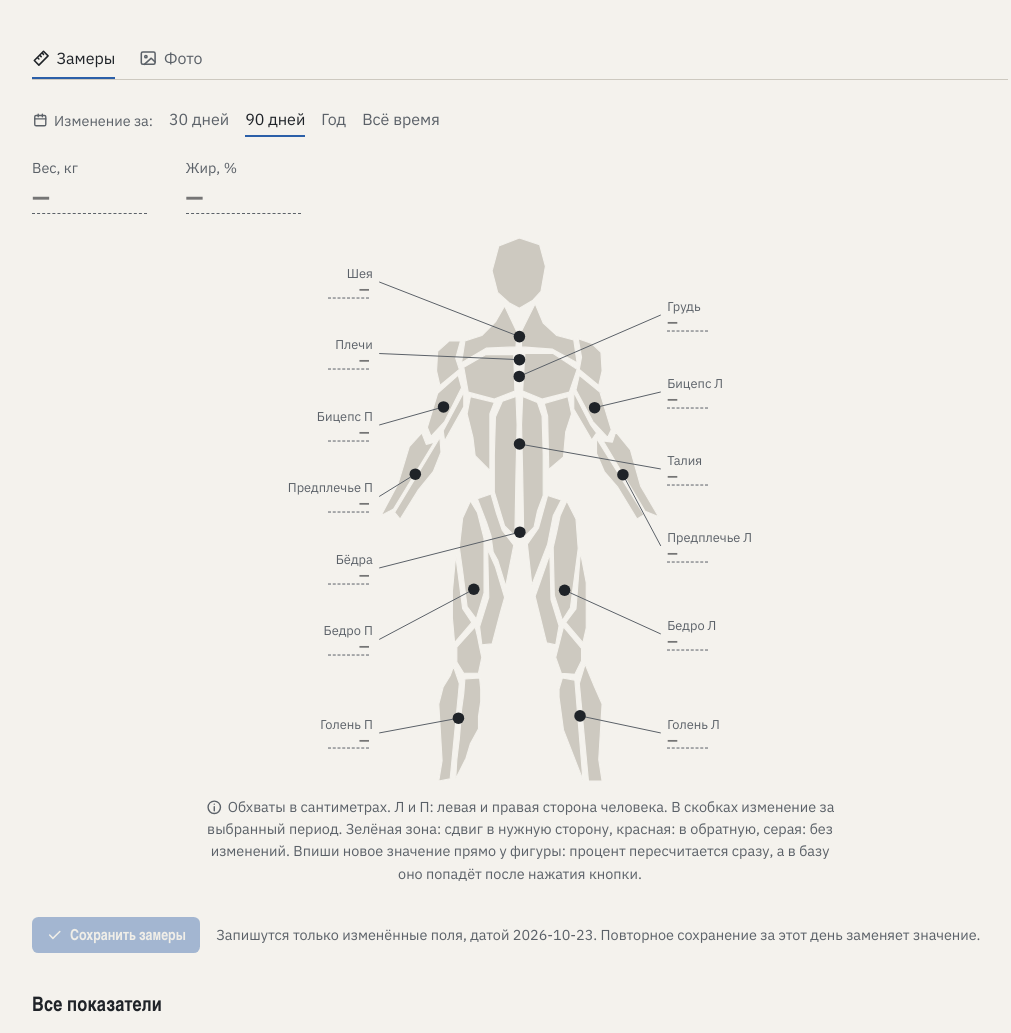
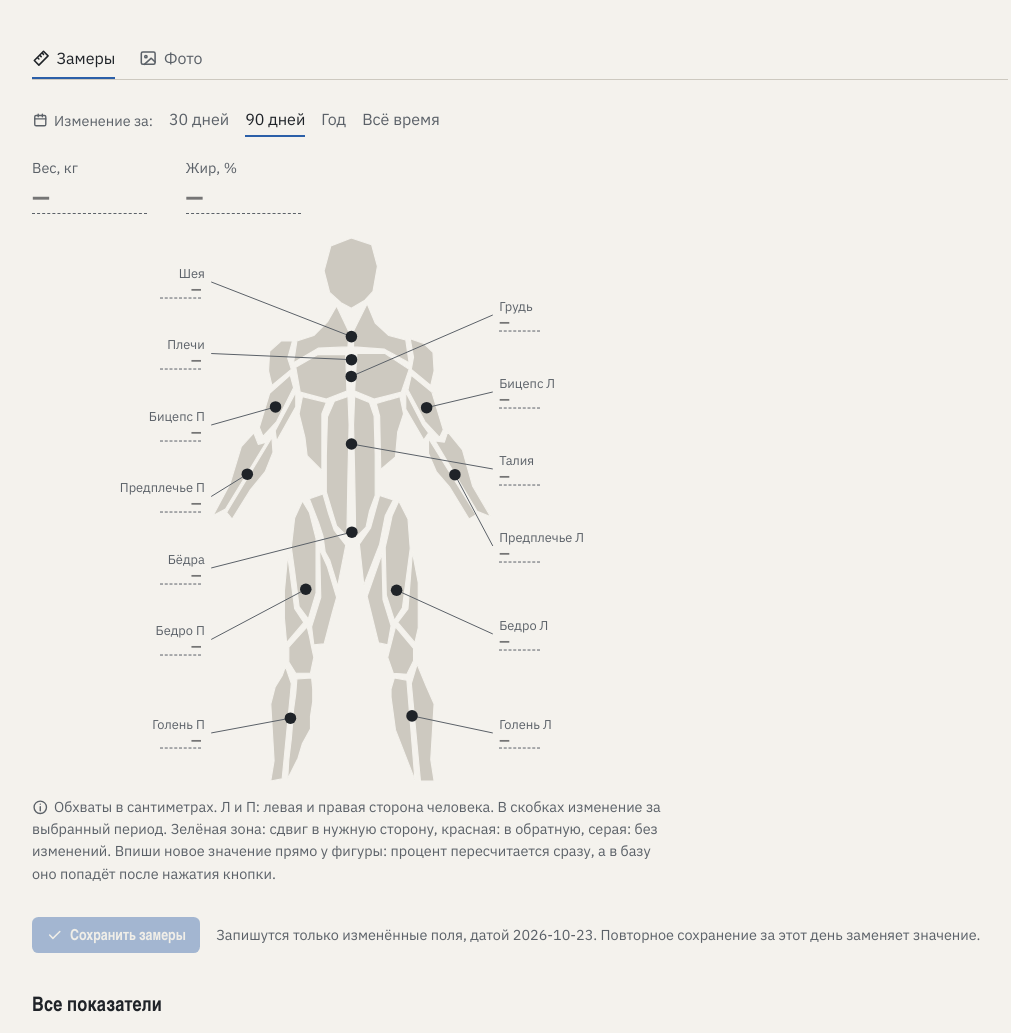
Before and after one commit to BorodaPetra/Pumping_Iron, a FastAPI app: page /body in a window 1280 px wide. Shown: the part 75-1108 px from the top of the page, without its empty margins (120-1131 px from the left). Run offline with FastAPI, Linux system fonts and the light colour scheme; data comes from the database, SQL or seed files in the repository; data that the repository does not hold is empty.

Commit message:
Body page: left-align the figure and its note under the weight tiles

```diff
--- a/src/pumping_iron/static/style.css
+++ b/src/pumping_iron/static/style.css
@@ -585,7 +585,7 @@ input.entry {
 /* The muscle map takes the middle 43.4 % of the box; labels sit in the side columns at the
    same percentages that body.py uses for the leader lines (keep BODY_LEFT, BODY_WIDTH and the
    aspect-ratio below in step with it). */
-.body-figure { position: relative; width: 100%; max-width: 40rem; aspect-ratio: 1 / 0.8593; margin: 1.5rem auto 0.5rem; }
+.body-figure { position: relative; width: 100%; max-width: 40rem; aspect-ratio: 1 / 0.8593; margin: 1.5rem 0 0.5rem; }
 .fig-body { position: absolute; left: 28.3%; top: 0; width: 43.4%; height: 100%; }
 .fig-body polygon { fill: var(--steel-light); stroke: var(--steel); stroke-width: 4; stroke-linejoin: round; }
 .fig-body .reg-good polygon { fill: var(--good); }
@@ -610,7 +610,7 @@ input.entry {
 .fig-right { right: 0; text-align: left; }
 .fig-name { color: var(--muted); }
 .fig-value { font-weight: 600; display: flex; align-items: baseline; gap: 0.3em; }
-.fig-note { text-align: center; max-width: 40rem; margin: 0 auto 2rem; }
+.fig-note { max-width: 40rem; margin: 0 0 2rem; }
 
 .photo-form { display: flex; flex-wrap: wrap; align-items: center; gap: 0.5rem; margin-top: 0.75rem; }
 .photo-day h2 { margin: 1.75rem 0 0.5rem; font-size: 1.25rem; }
```
